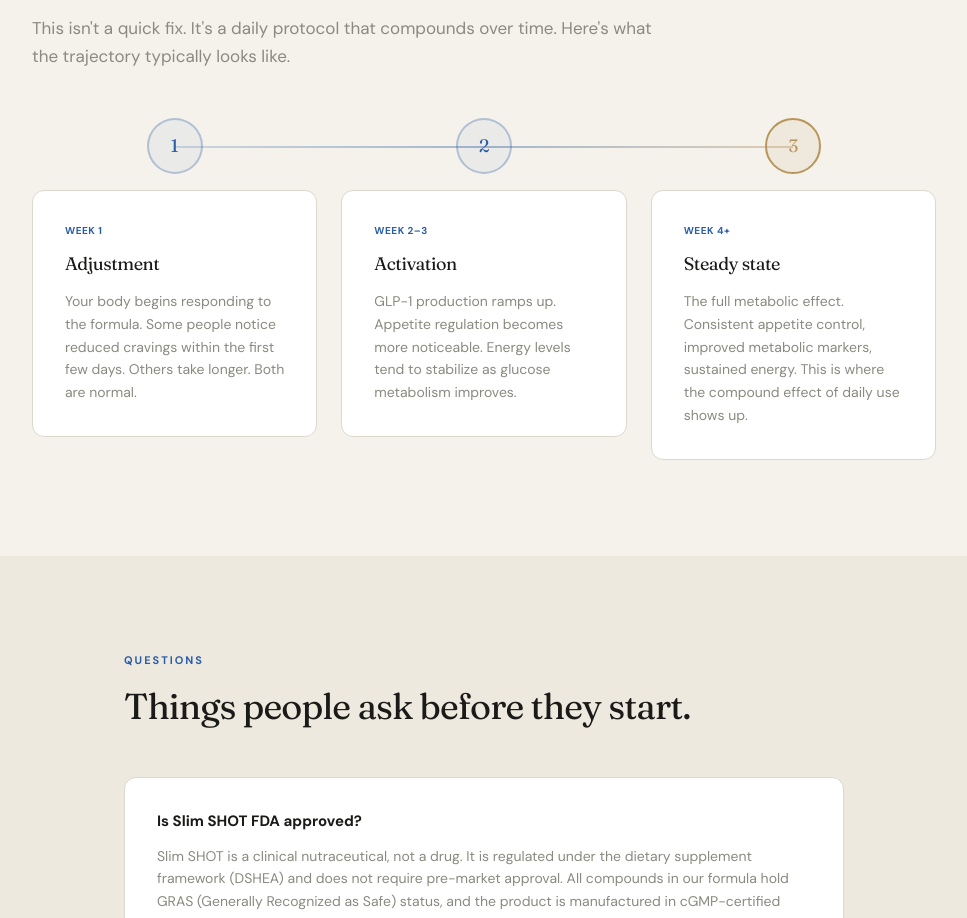
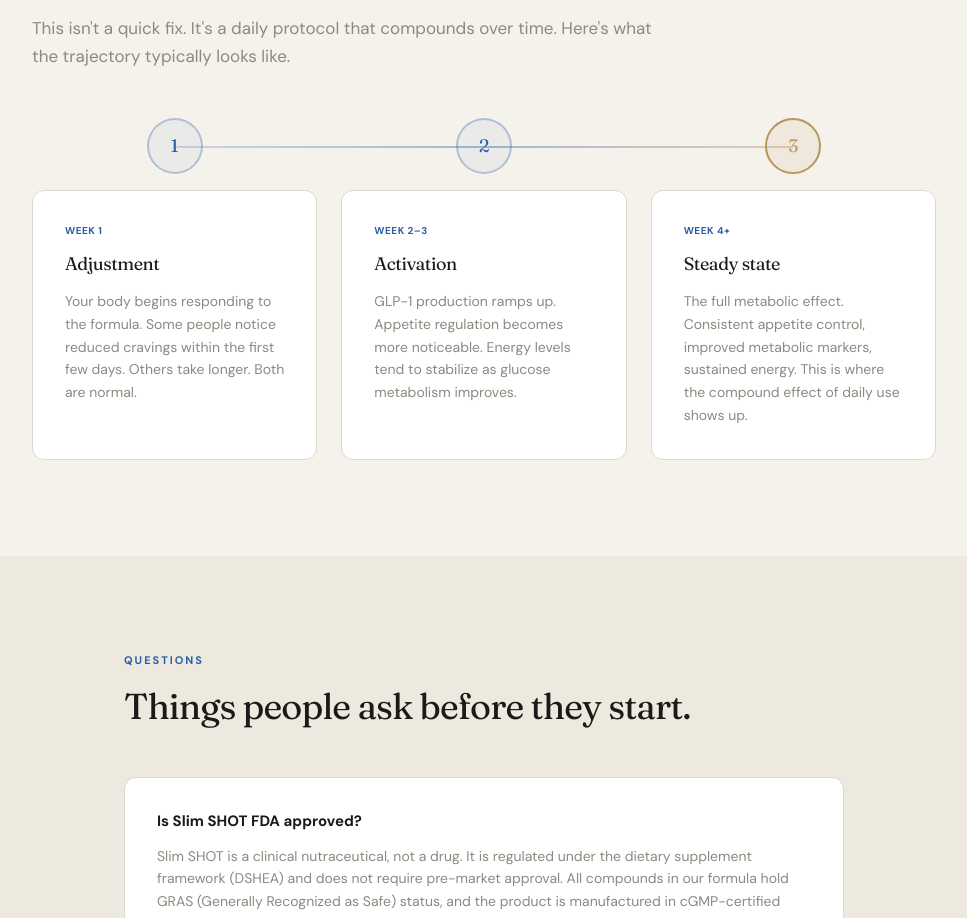
Before and after one commit to chrismccannco/github.com-chrismccannco-nutraglp, a Next.js app: page /slim-shot in a window 1280 px wide. Shown: the part 1555-2473 px from the top of the page, without its empty margins (156-1123 px from the left). Built offline with nearby package versions, Linux system fonts and the light colour scheme.

Commit message:
Fix timeline cards equal height

```diff
--- a/app/slim-shot/page.tsx
+++ b/app/slim-shot/page.tsx
@@ -265,7 +265,7 @@ export default function SlimShotPage() {
 
           <div className="grid grid-cols-1 md:grid-cols-3 gap-6">
             {timeline.map((t, i) => (
-              <div key={t.week} className="relative">
+              <div key={t.week} className="relative flex flex-col">
                 {/* Step dot */}
                 <div className="flex justify-center mb-4">
                   <div className={`w-14 h-14 rounded-full flex items-center justify-center border-2 ${
@@ -277,7 +277,7 @@ export default function SlimShotPage() {
                     </span>
                   </div>
                 </div>
-                <div className="p-8 bg-white border border-rule rounded-xl">
+                <div className="p-8 bg-white border border-rule rounded-xl flex-1">
                   <p className="text-[10px] font-bold uppercase tracking-wider text-forest-mid mb-3">
                     {t.week}
                   </p>
```
